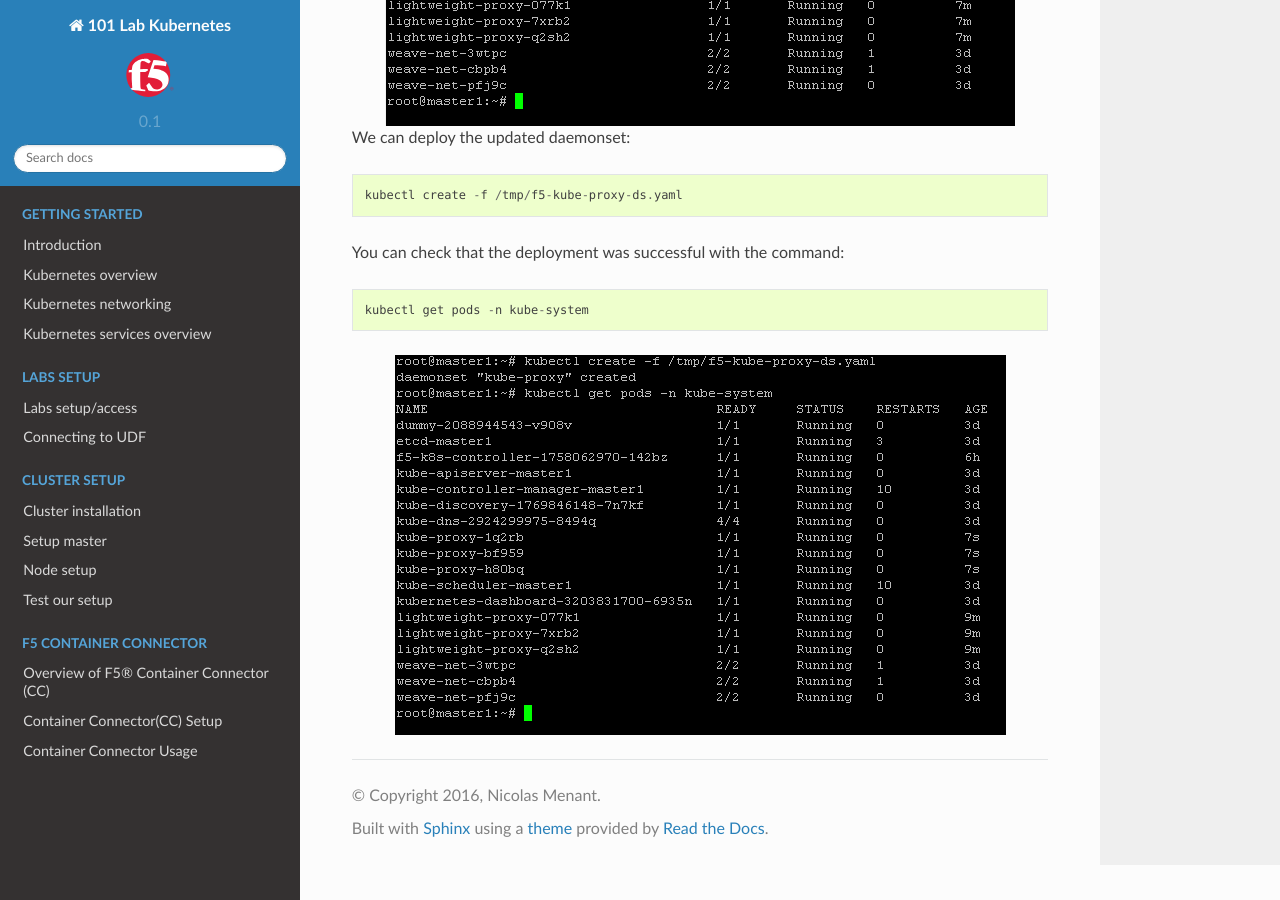
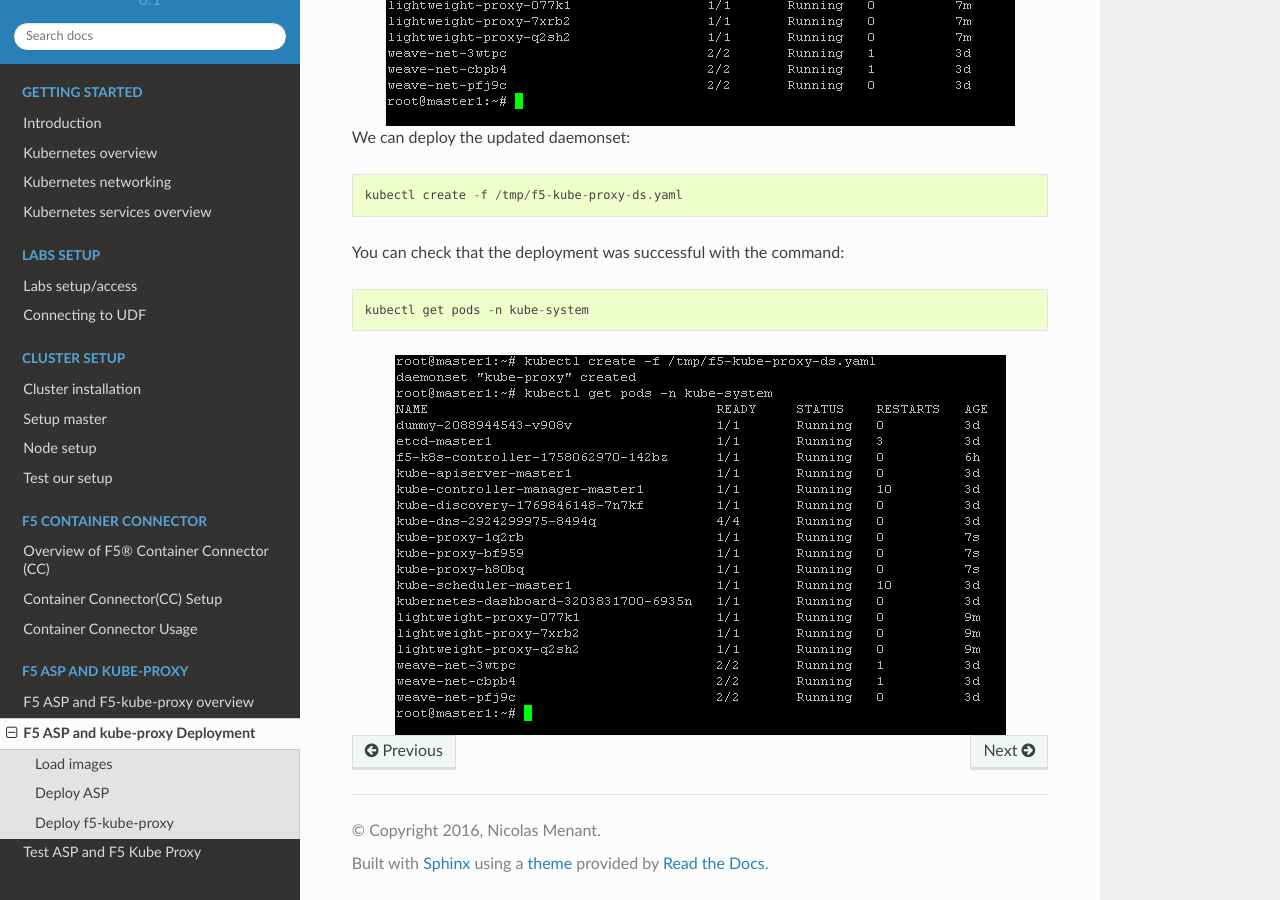
Before and after one commit to f5devcentral/f5-101-lab-kubernetes, a Sphinx documentation site: the page built from docs/f5-asp-and-f5-kube-proxy/f5-asp-and-kube-proxy-deployment.rst, in a window 1280 px wide and 900 px high, scrolled down 5842 px. Built offline with Sphinx 7.4.7 and the Read the Docs theme 2.0.0, drawn with Linux system fonts in a browser that asks for light colours; pages that are not in the unit, such as notebooks, are missing from menus.

Commit message:
update docs name to remove uppercase

```diff
--- a/docs/index.rst
+++ b/docs/index.rst
@@ -56,9 +56,9 @@
    :maxdepth: 2
    :caption: F5 ASP and kube-proxy
 
-   f5-asp-and-kube-proxy/f5-asp-and-kube-proxy-overview.rst
-   f5-asp-and-kube-proxy/f5-asp-and-kube-proxy-deployment.rst
-   f5-asp-and-kube-proxy/f5-asp-and-kube-proxy-test.rst
+   f5-asp-and-f5-kube-proxy/f5-asp-and-kube-proxy-overview.rst
+   f5-asp-and-f5-kube-proxy/f5-asp-and-kube-proxy-deployment.rst
+   f5-asp-and-f5-kube-proxy/f5-asp-and-kube-proxy-test.rst
 
 
 Indices and tables
```
Also changed, not shown: docs/f5-asp-and-f5-kube-proxy/f5-asp-and-kube-proxy-deployment.rst (renamed from docs/F5-asp-and-kube-proxy/f5-asp-and-kube-proxy-deployment.rst), docs/f5-asp-and-f5-kube-proxy/f5-asp-and-kube-proxy-overview.rst (renamed from docs/F5-asp-and-kube-proxy/f5-asp-and-kube-proxy-overview.rst), docs/f5-asp-and-f5-kube-proxy/f5-asp-and-kube-proxy-test.rst (renamed from docs/F5-asp-and-kube-proxy/f5-asp-and-kube-proxy-test.rst).
